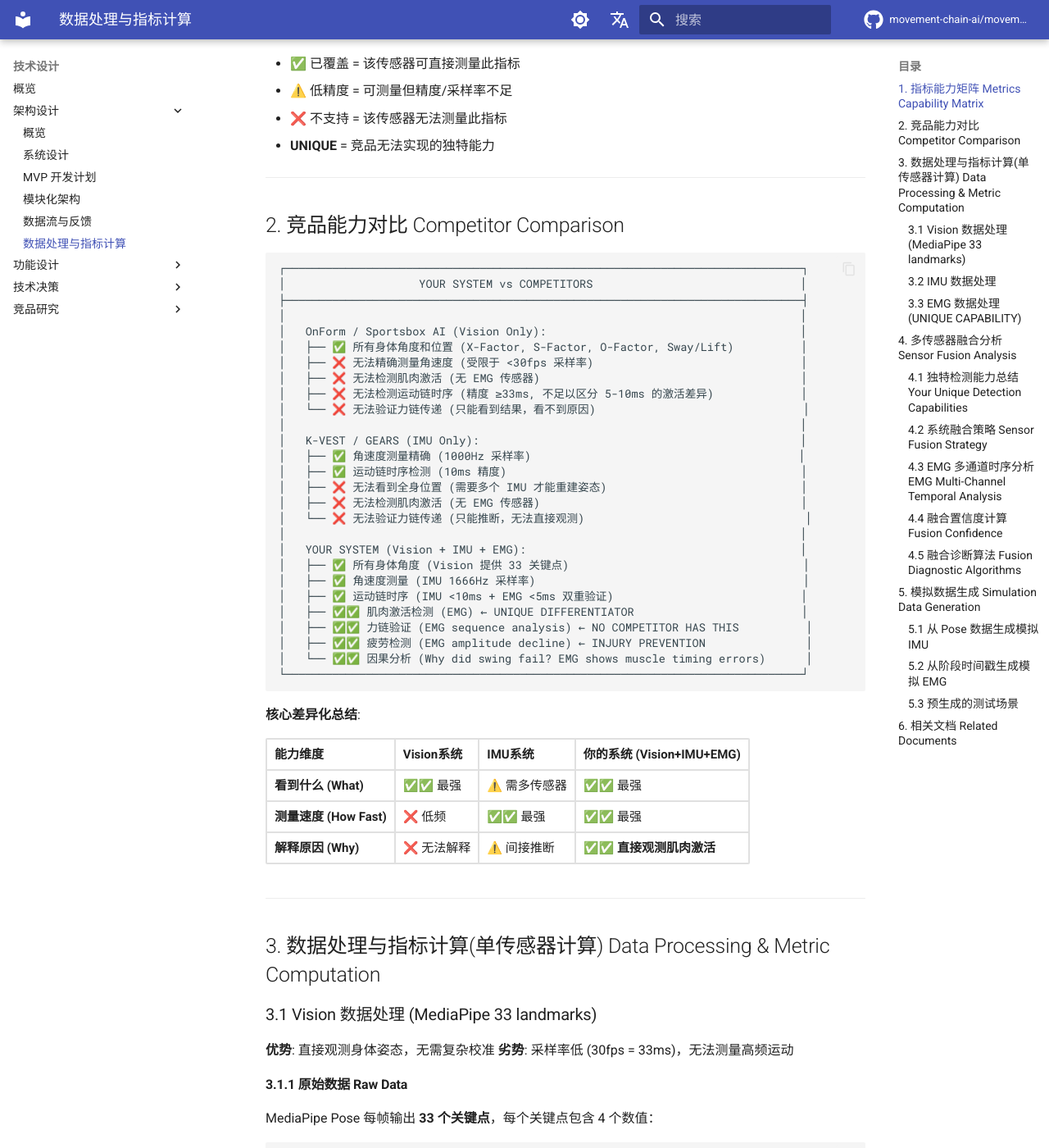
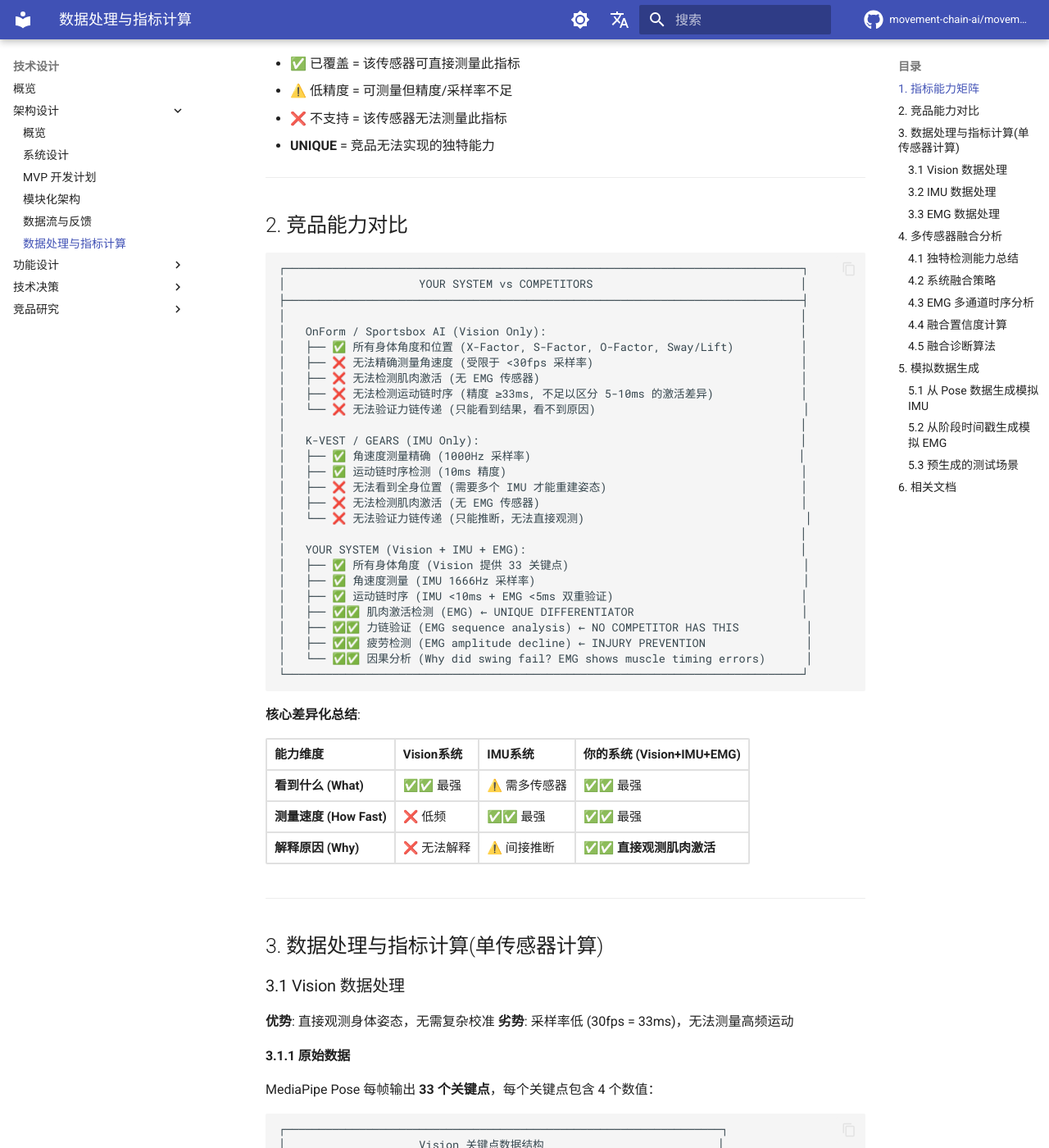
Before and after one commit to movement-chain-ai/movement-chain-docs, an MkDocs documentation site: the page built from docs/zh/design/architecture/sensor-data-processing.md, in a window 1280 px wide and 1400 px high, scrolled down 1530 px. Shown: the whole window at 82% size. Built offline with MkDocs 1.6.1 and Material for MkDocs 9.7.7, drawn with Linux system fonts in a browser that asks for light colours; comment, search, counter and statistics services are not loaded; the version menu is left out; some of the changed text lies outside the part shown.

Commit message:
清理文档标题中冗余的英文标注
移除各章节标题中的英文后缀，保持简洁

🤖 Generated with [Claude Code](https://claude.com/claude-code)

Co-Authored-By: Claude Opus 4.5 <noreply@anthropic.com>

````diff
--- a/docs/zh/design/architecture/sensor-data-processing.md
+++ b/docs/zh/design/architecture/sensor-data-processing.md
@@ -6,7 +6,7 @@
 
 ---
 
-## 1. 指标能力矩阵 Metrics Capability Matrix {#1-指标能力矩阵-metrics-capability-matrix}
+## 1. 指标能力矩阵 {#1-指标能力矩阵-metrics-capability-matrix}
 
 下表展示了文献验证的高尔夫指标与系统数据的对应关系。
 
@@ -40,7 +40,7 @@
 
 ---
 
-## 2. 竞品能力对比 Competitor Comparison {#2-竞品能力对比-competitor-comparison}
+## 2. 竞品能力对比  {#2-竞品能力对比-competitor-comparison}
 
 ```text
 ┌─────────────────────────────────────────────────────────────────────────────┐
@@ -82,14 +82,14 @@
 
 ---
 
-## 3. 数据处理与指标计算(单传感器计算) Data Processing & Metric Computation
-
-### 3.1 Vision 数据处理 (MediaPipe 33 landmarks) {#31-vision-数据处理-mediapipe-33-landmarks}
+## 3. 数据处理与指标计算(单传感器计算)
+
+### 3.1 Vision 数据处理 {#31-vision-数据处理-mediapipe-33-landmarks}
 
 **优势**: 直接观测身体姿态，无需复杂校准
 **劣势**: 采样率低 (30fps = 33ms)，无法测量高频运动
 
-#### 3.1.1 原始数据 Raw Data {#311-vision-原始数据}
+#### 3.1.1 原始数据 {#311-vision-原始数据}
 
 MediaPipe Pose 每帧输出 **33 个关键点**，每个关键点包含 4 个数值：
 
@@ -250,7 +250,7 @@ def filter_landmarks(landmarks, min_visibility=0.7):
 
 ---
 
-#### 3.1.2 计算指标 Computed Metrics {#312-vision-计算指标}
+#### 3.1.2 计算指标 {#312-vision-计算指标}
 
 基于原始 33 关键点坐标，可计算以下高尔夫挥杆指标：
 
@@ -321,7 +321,7 @@ def calculate_obliquity(landmarks, is_shoulder=True):
 
 ### 3.2 IMU 数据处理 {#32-imu-数据处理-lsm6dsv16x--1666hz}
 
-#### 3.2.1 原始数据 Raw Data {#321-imu-原始数据}
+#### 3.2.1 原始数据 {#321-imu-原始数据}
 
 IMU (惯性测量单元) 每次采样输出 **6 个数值**，来自两个传感器：
 
@@ -402,7 +402,7 @@ IMU 坐标系 (右手系):
 
 ---
 
-#### 3.2.2 计算指标 Computed Metrics {#322-imu-计算指标}
+#### 3.2.2 计算指标 {#322-imu-计算指标}
 
 基于原始 6 轴数据，可计算以下高尔夫挥杆指标：
 
@@ -481,7 +481,7 @@ def detect_kinematic_sequence(gyro_data, timestamps, threshold=50):
 
 ---
 
-### 3.3 EMG 数据处理 (UNIQUE CAPABILITY) {#33-emg-数据处理-unique-capability}
+### 3.3 EMG 数据处理 {#33-emg-数据处理-unique-capability}
 
 !!! info "信号处理基础知识"
     理解 EMG 检测算法前，请先阅读:
@@ -489,7 +489,7 @@ def detect_kinematic_sequence(gyro_data, timestamps, threshold=50):
     - [信号处理入门](../../prerequisites/foundations/signal-processing-101.md) — 基线、激活检测、消抖的基础概念
     - 关键术语: Baseline (基线)、Onset Detection (激活检测)、Debounce (消抖)
 
-#### 3.3.1 原始数据 Raw Data {#331-emg-原始数据}
+#### 3.3.1 原始数据 {#331-emg-原始数据}
 
 EMG (肌电传感器) 测量的是**肌肉收缩时产生的电信号**：
 
@@ -675,7 +675,7 @@ Forearm EMG: _________/‾‾‾‾‾‾\___    ← 后激活 (t=720ms)
 
 ---
 
-#### 3.3.2 计算指标 Computed Metrics {#332-emg-计算指标}
+#### 3.3.2 计算指标  {#332-emg-计算指标}
 
 基于原始 EMG 信号，可计算以下单通道指标：
 
@@ -734,7 +734,7 @@ def detect_muscle_onset(emg_signal, timestamps, threshold=0.5):
 
 ---
 
-#### 3.3.3 传感器布局规划 EMG Sensor Placement {#333-emg-传感器布局规划}
+#### 3.3.3 传感器布局规划 {#333-emg-传感器布局规划}
 
 ##### 关键肌群图 Key Muscle Groups
 
@@ -859,10 +859,9 @@ def calculate_activation_ratio(mock_emg):
     return ratio
 ```
 
-
 ---
 
-## 4. 多传感器融合分析 Sensor Fusion Analysis {#4-多传感器融合分析-sensor-fusion-analysis}
+## 4. 多传感器融合分析 {#4-多传感器融合分析-sensor-fusion-analysis}
 
 !!! info "本章节内容"
     本章节描述**时间对齐后**的多传感器融合分析，包括：
@@ -872,7 +871,7 @@ def calculate_activation_ratio(mock_emg):
 
 ---
 
-### 4.1 独特检测能力总结 Your Unique Detection Capabilities
+### 4.1 独特检测能力总结
 
 下表展示了你的系统相对于竞品的独特优势。
 
@@ -895,7 +894,7 @@ def calculate_activation_ratio(mock_emg):
 
 ---
 
-### 4.2 系统融合策略 Sensor Fusion Strategy
+### 4.2 系统融合策略
 
 三模态传感器的数据融合策略如下:
 
@@ -940,7 +939,7 @@ def calculate_activation_ratio(mock_emg):
 
 ---
 
-### 4.3 EMG 多通道时序分析 EMG Multi-Channel Temporal Analysis {#43-emg-多通道时序分析}
+### 4.3 EMG 多通道时序分析 {#43-emg-多通道时序分析}
 
 以下算法分析多个 EMG 通道之间的时序关系和激活模式：
 
@@ -1047,7 +1046,7 @@ def validate_force_chain(emg_signals, muscle_names, timestamps, threshold=0.5):
 
 ---
 
-### 4.4 融合置信度计算 Fusion Confidence {#44-融合置信度计算-fusion-confidence}
+### 4.4 融合置信度计算 {#44-融合置信度计算-fusion-confidence}
 
 三模态融合提升置信度的核心算法:
 
@@ -1091,9 +1090,7 @@ def calculate_fusion_confidence(
 
 ---
 
----
-
-### 4.5 融合诊断算法 Fusion Diagnostic Algorithms {#45-融合诊断算法-fusion-diagnostic-algorithms}
+### 4.5 融合诊断算法 {#45-融合诊断算法-fusion-diagnostic-algorithms}
 
 FUSION Block 的核心价值在于**诊断算法** — 这些算法只有三模态融合才能实现。
 
@@ -1517,7 +1514,7 @@ def run_fusion_diagnostics(
 
 ---
 
-## 5. 模拟数据生成 Simulation Data Generation {#5-模拟数据生成-simulation-data-generation}
+## 5. 模拟数据生成 {#5-模拟数据生成-simulation-data-generation}
 
 MVP 早期硬件未就绪时，使用模拟数据验证完整管道。
 
@@ -1866,7 +1863,7 @@ def simulate_emg_from_phases(
 ]
 ```
 
-## 6. 相关文档 Related Documents {#6-相关文档-related-documents}
+## 6. 相关文档 {#6-相关文档-related-documents}
 
 - [系统设计](./system-design.md): MVP 技术架构和构建顺序
 - [模块化架构](./modular-architecture.md): LEGO 积木式架构设计
````
